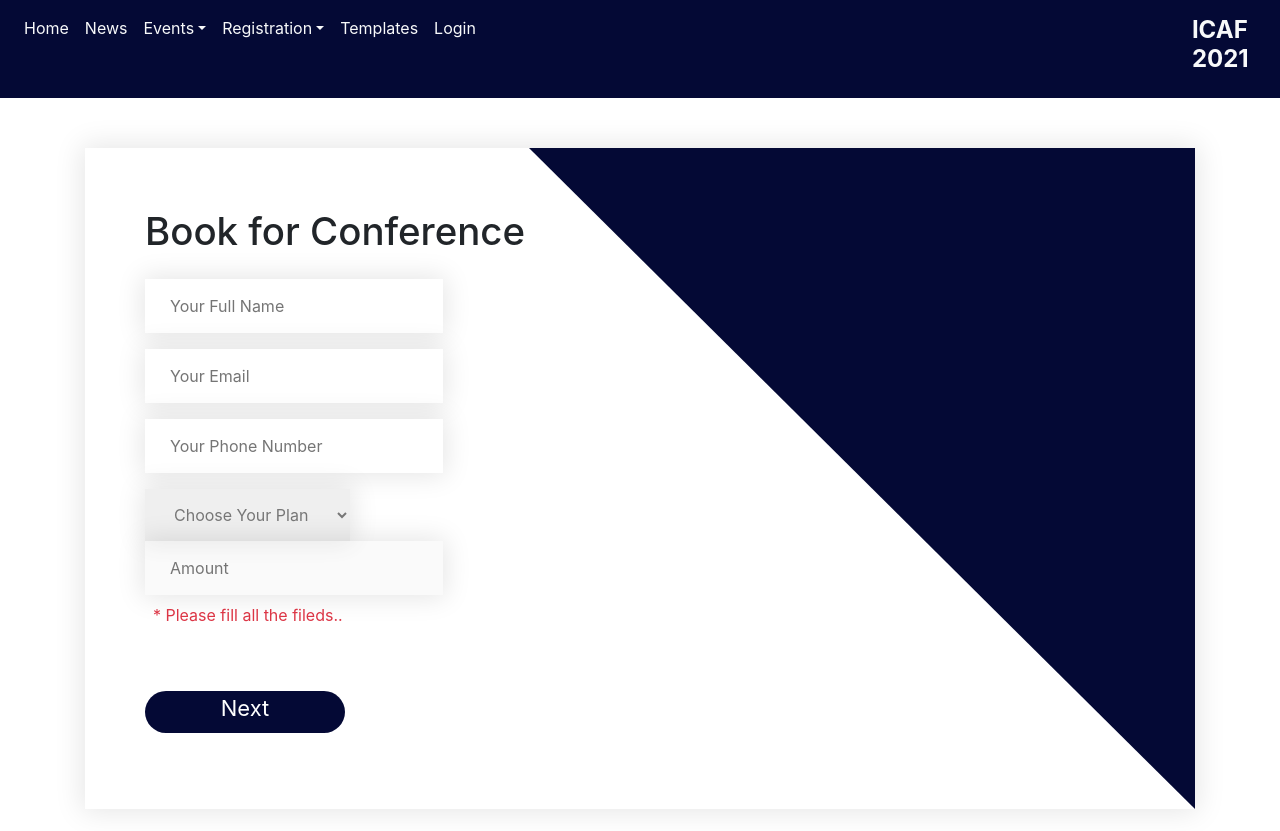
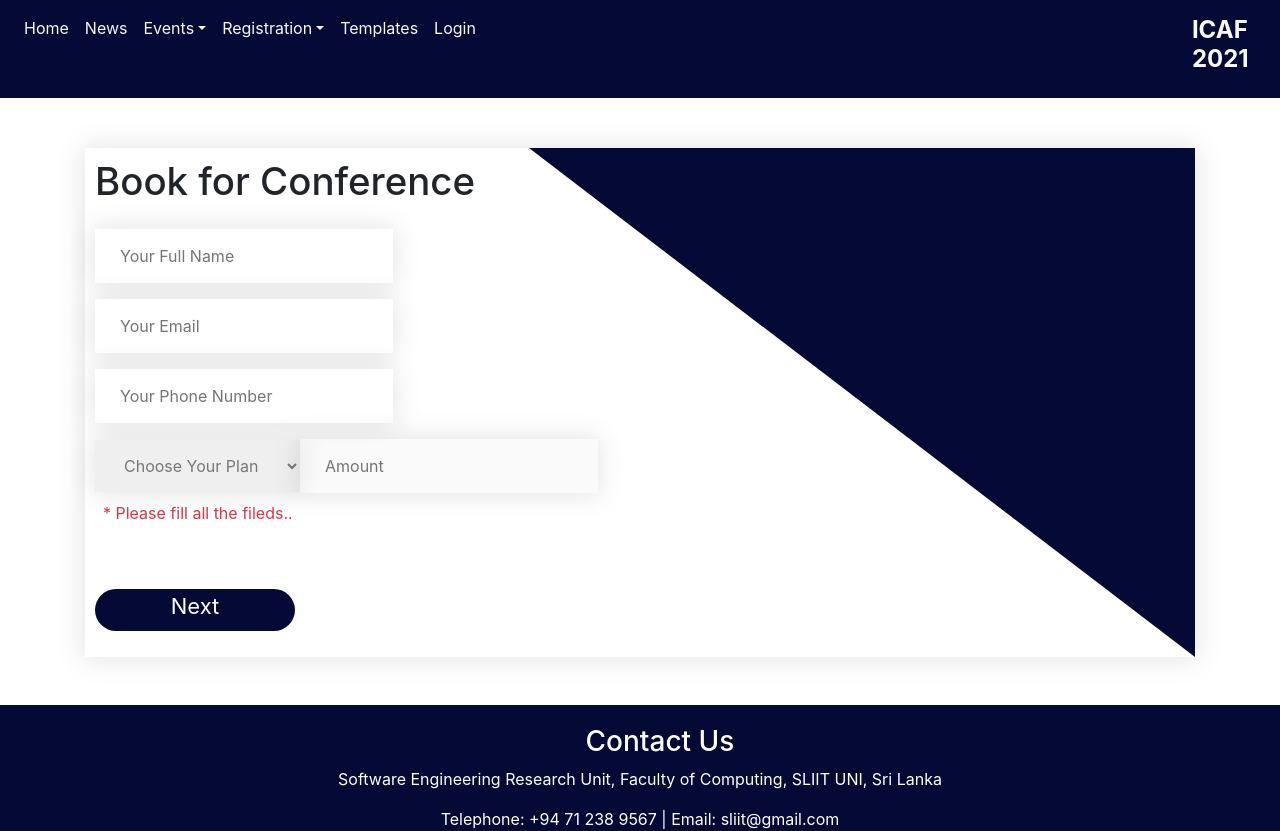
Before and after one commit to Mathursan-007/Conference-Front-End, a React (Create React App) app: page /attendeeReg in a window 1280 px wide. Shown: the top 831 px of the page. Built offline with nearby package versions, Linux system fonts and the light colour scheme.

Commit message:
src commit

```diff
--- a/src/components/user/researcher/UploadPaper.js
+++ b/src/components/user/researcher/UploadPaper.js
@@ -117,7 +117,7 @@ class UploadPaper extends React.Component{
         return(
 
             <div>
-                <section className="signup-section pt-3 pb-3">
+                <section className="signup-section pt-3 pb-5">
                     <div className="container" style={{marginRight:'100px'}}>
 
                         <div className="row">
--- a/src/styles/register.css
+++ b/src/styles/register.css
@@ -33,7 +33,7 @@ input,select,textarea{
 }
 .signup-area{
     position:relative;
-    padding:60px;
+    padding:10px;
     box-shadow:0 0 27px 3px rgba(0,0,0,.1);
     background-size:cover;
     background-position:center;
```
